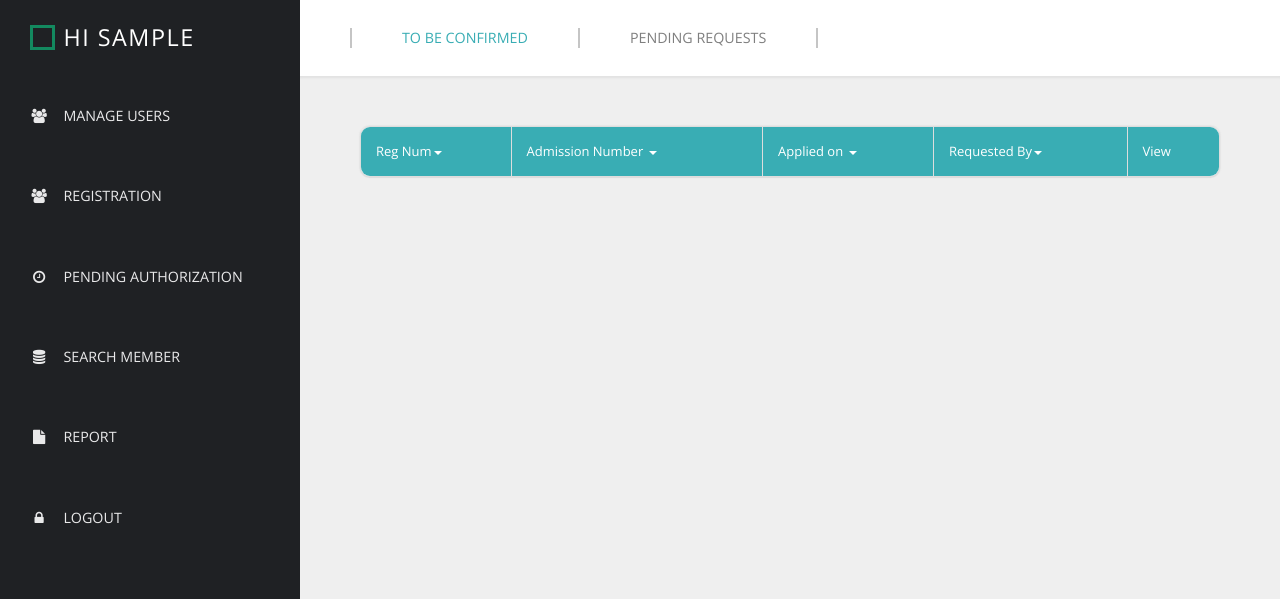
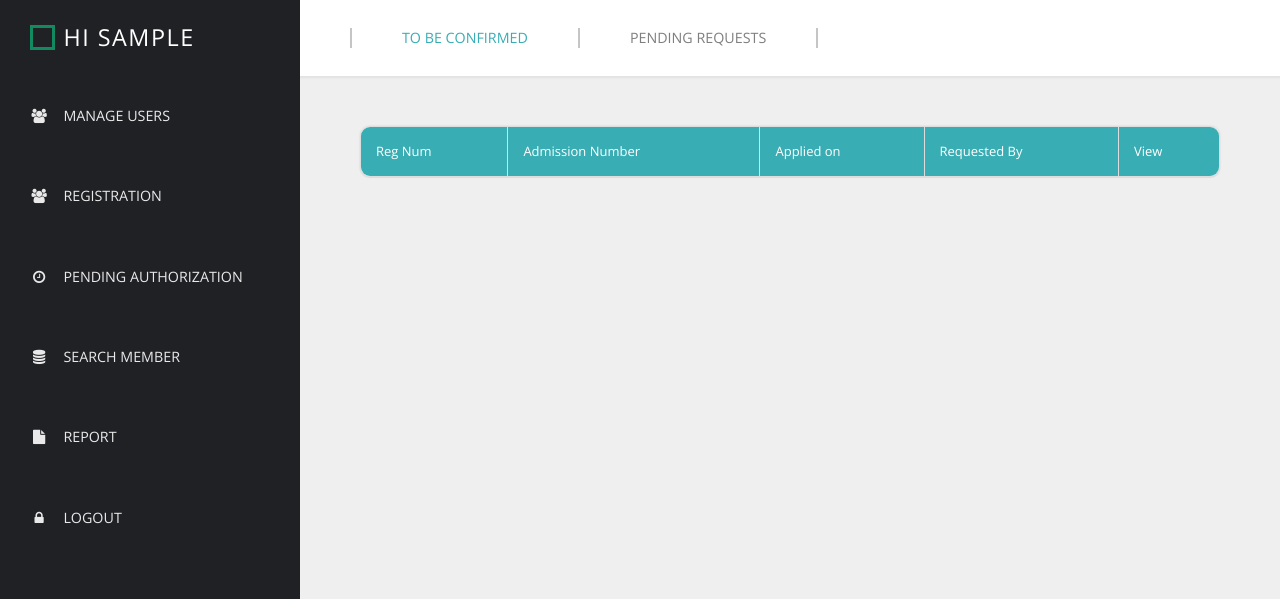
Before and after one commit to GENESIIS/lims, a PHP site: page /foot.php in a window 1280 px wide. Shown: the top 599 px of the page. Run offline with PHP 8.4, Linux system fonts and the light colour scheme; the visitor is signed in with stand-in values (Sample User, id 1); data that the repository does not hold is empty.

Commit message:
Update foot.php

```diff
--- a/foot.php
+++ b/foot.php
@@ -76,10 +76,10 @@ if ($admin=="super") {
               <table class="table table-striped table-bordered templatemo-user-table">
                 <thead>
                   <tr>
-                    <td><a href="" class="white-text templatemo-sort-by">Reg Num<span class="caret"></span></a></td>
-                    <td><a href="" class="white-text templatemo-sort-by">Admission Number <span class="caret"></span></a></td>
-                    <td><a href="" class="white-text templatemo-sort-by">Applied on <span class="caret"></span></a></td>
-                    <td><a href="" class="white-text templatemo-sort-by">Requested By<span class="caret"></span></a></td>
+                    <td><a href="" class="white-text">Reg Num</a></td>
+                    <td><a href="" class="white-text ">Admission Number </a></td>
+                    <td><a href="" class="white-text ">Applied on</a></td>
+                    <td><a href="" class="white-text">Requested By</a></td>
                     <td>View</td>
 
                   </tr>
```
